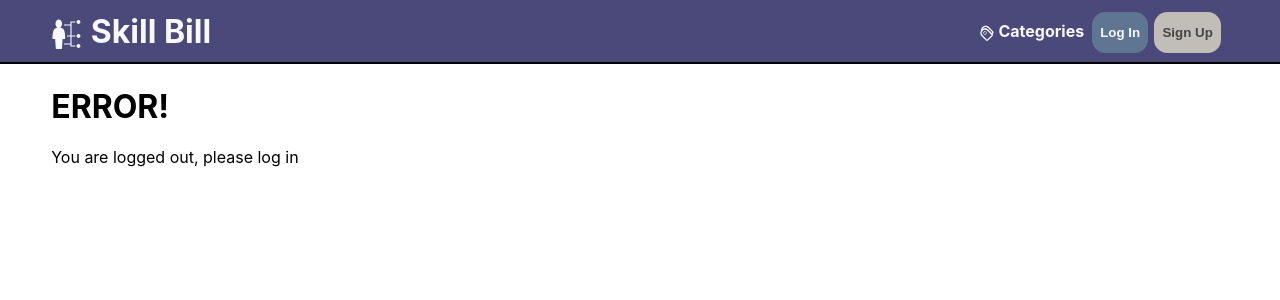
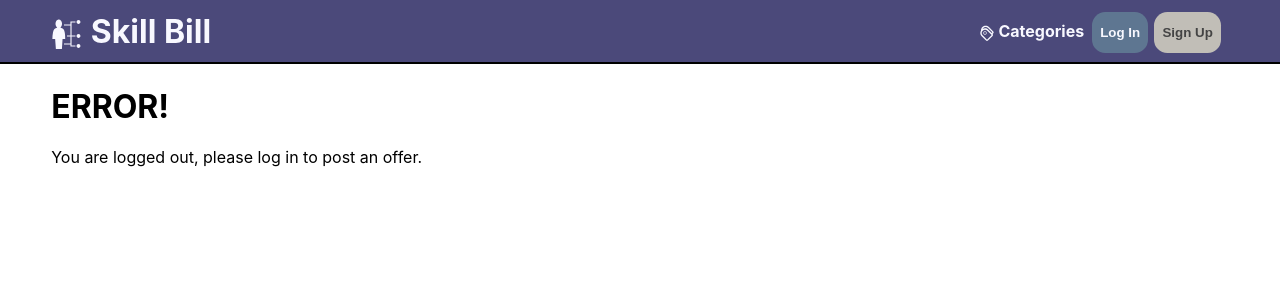
Before and after one commit to joans/teachme, a React (Create React App) app in the folder frontend/: page /create_offer in a window 1280 px wide. Shown: the top 300 px of the page. Built offline with nearby package versions, Linux system fonts and the light colour scheme.

Commit message:
Change error text for create offer page

```diff
--- a/frontend/src/Pages/CreateOfferHandler.jsx
+++ b/frontend/src/Pages/CreateOfferHandler.jsx
@@ -12,7 +12,9 @@ const CreateOfferHandler = () => {
       {auth.isLoggedIn ? (
         <CreateOffer />
       ) : (
-        <ErrorPage>You are logged out, please log in</ErrorPage>
+        <ErrorPage>
+          You are logged out, please log in to post an offer.
+        </ErrorPage>
       )}
     </>
   );
```
